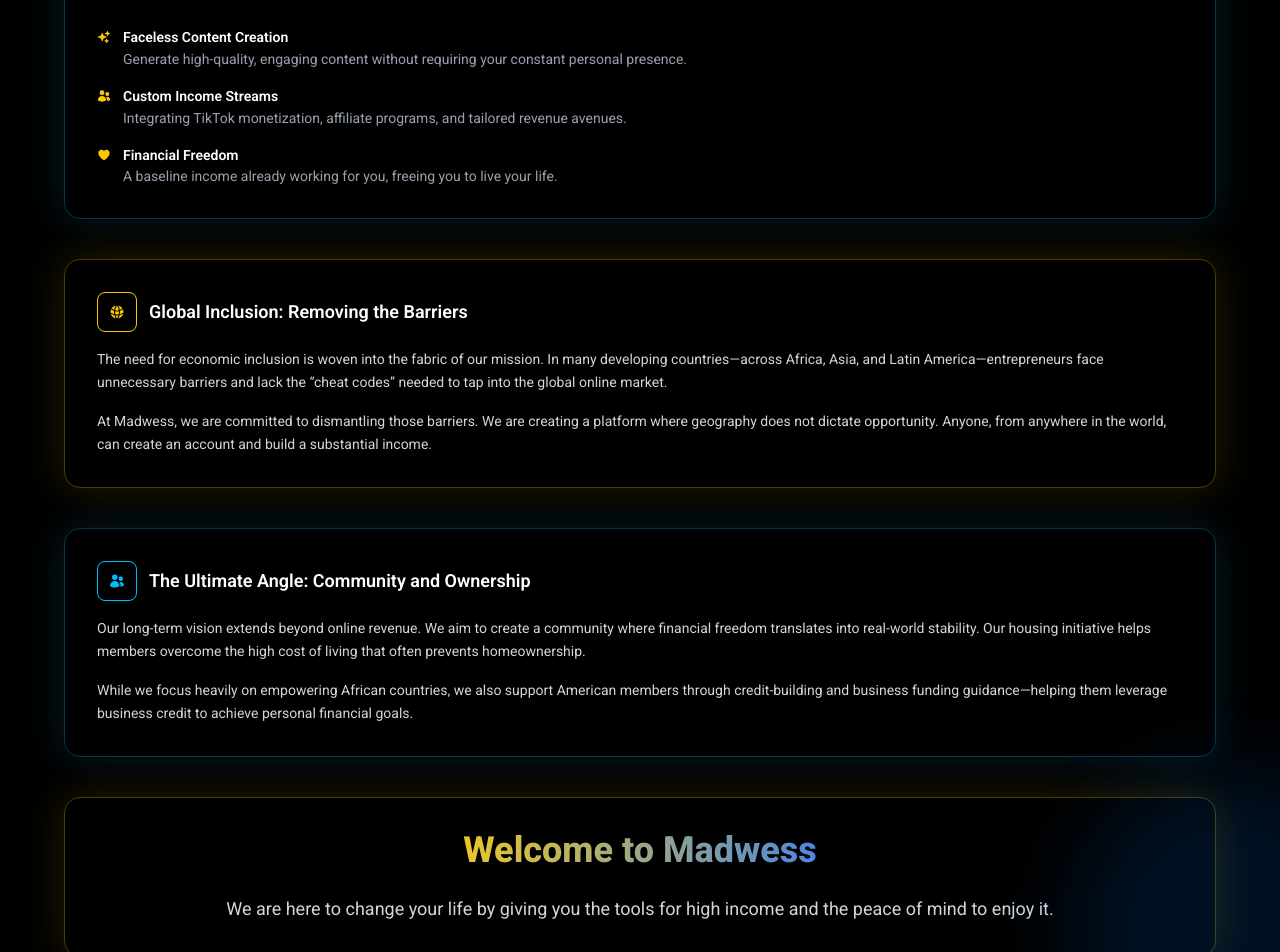
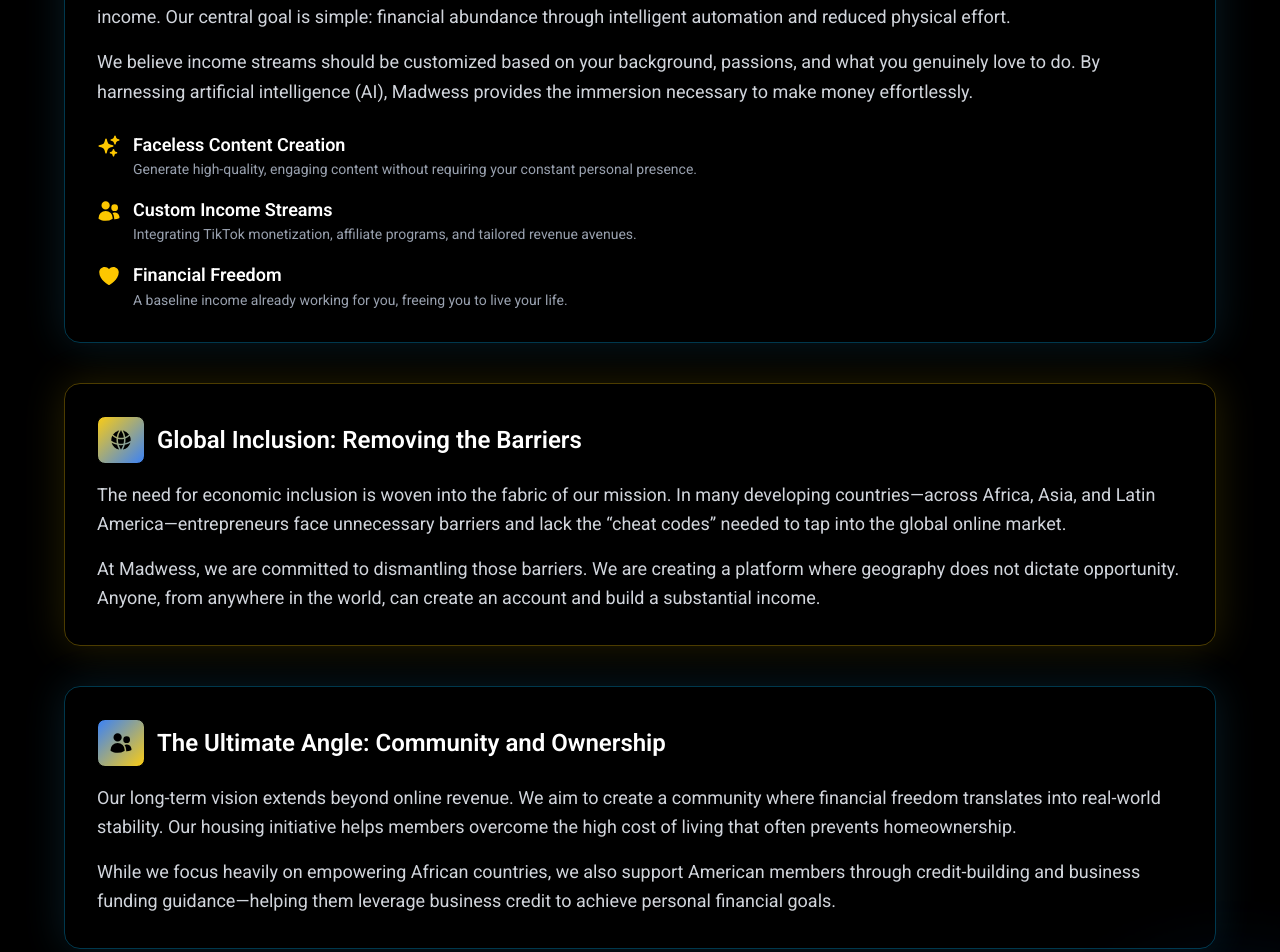
Before and after one commit to sanmoM/V-Card-Biolink, a Next.js app: page /our-story in a window 1280 px wide. Shown: the part 840-1792 px from the top of the page. Built offline with nearby package versions, Linux system fonts and the light colour scheme.

Commit message:
complete story page

```diff
--- a/app/(user-layout)/our-story/page.tsx
+++ b/app/(user-layout)/our-story/page.tsx
@@ -16,9 +16,9 @@
 
 export default function OurStoryPage(): JSX.Element {
     return (
-        <section className="px-4 py-24">
+        <section className="px-4 py-6 md:py-10 xl:py-24">
             {/* Header */}
-            <div className="mx-auto mb-16 max-w-3xl text-center">
+            <div className="mx-auto mb-8 md:mb-10 xl:mb-16 max-w-3xl text-center">
                 <MultiTextHeading text1="Our" text2="Story" text2Style={{
                     backgroundImage: "linear-gradient(90deg, #FFD700 0%, #0080FF 100%)"
                 }} />
@@ -31,7 +31,7 @@
                 <BlueCircle className="absolute bottom-[0] translate-y-[50%] right-0 translate-x-[50%] opacity-[0.7]" />
                 {/* Card 1 */}
                 <StoryCard
-                    icon={<HiHeart />}
+                    icon={<HiHeart size={24} />}
                     title="The Burden of the Hustle"
                     accent="yellow"
                 >
@@ -56,7 +56,7 @@
 
                 {/* Card 2 */}
                 <StoryCard
-                    icon={<HiLightBulb />}
+                    icon={<HiLightBulb size={24} />}
                     title="Our Vision: Automation and Abundance"
                     accent="blue"
                 >
@@ -77,17 +77,17 @@
 
                     <div className="mt-6 space-y-4">
                         <Feature
-                            icon={<HiSparkles />}
+                            icon={<HiSparkles size={24} />}
                             title="Faceless Content Creation"
                             description="Generate high-quality, engaging content without requiring your constant personal presence."
                         />
                         <Feature
-                            icon={<HiUsers />}
+                            icon={<HiUsers size={24} />}
                             title="Custom Income Streams"
                             description="Integrating TikTok monetization, affiliate programs, and tailored revenue avenues."
                         />
                         <Feature
-                            icon={<HiHeart />}
+                            icon={<HiHeart size={24} />}
                             title="Financial Freedom"
                             description="A baseline income already working for you, freeing you to live your life."
                         />
@@ -96,7 +96,7 @@
 
                 {/* Card 3 */}
                 <StoryCard
-                    icon={<HiGlobeAlt />}
+                    icon={<HiGlobeAlt size={24} />}
                     title="Global Inclusion: Removing the Barriers"
                     accent="yellow"
                 >
@@ -117,7 +117,7 @@
 
                 {/* Card 4 */}
                 <StoryCard
-                    icon={<HiUsers />}
+                    icon={<HiUsers size={24} />}
                     title="The Ultimate Angle: Community and Ownership"
                     accent="blue"
                 >
@@ -137,14 +137,12 @@
                 </StoryCard>
 
                 {/* Closing Card */}
-                <div className="rounded-2xl space-y-6 border border-yellow-400/30 p-8 text-center shadow-[0_0_40px_0_#FFD70026]">
-                    {/* <h3 className="mb-3 text-2xl font-bold text-yellow-400">
-                        Welcome to Madwess
-                    </h3> */}
+                <div className="rounded-2xl space-y-6 border border-yellow-400/30 p-4 lg:p-8 text-center shadow-[0_0_40px_0_#FFD70026]"> size={24}
                     <SectionHeading
                         style={{
                             backgroundImage: "linear-gradient(90deg, #FACC15 30%, #3B82F6 70%)"
                         }}
+                        className="text-3xl md:text-xl"
                     >
                         Welcome to Madwess
                     </SectionHeading>
@@ -171,21 +169,27 @@
 }) {
     const accentStyles =
         accent === "yellow"
-            ? "border-yellow-400/30 shadow-[0_0_40px_0_#FFD70026] text-yellow-400"
-            : "border-sky-400/30 shadow-[0_0_40px_0_#38BDF826] text-sky-400";
+            ? "border-yellow-400/30 shadow-[0_0_40px_0_#FFD70026]"
+            : "border-sky-400/30 shadow-[0_0_40px_0_#38BDF826]";
+
+    const styles = {
+        backgroundImage: accent === "yellow" ? "linear-gradient(135deg, #FACC15 0%, #3B82F6 100%)" : "linear-gradient(135deg, #3B82F6 0%, #FACC15 100%)",
+    };
 
     return (
-        <div className={`rounded-2xl border p-8 ${accentStyles}`}>
+        <div className={`rounded-2xl border p-6 lg:p-8 ${accentStyles}`}>
             <div className="mb-4 flex items-center gap-3">
-                <div className="flex h-10 w-10 items-center justify-center rounded-lg border border-current">
+                <div className="flex h-12 w-12 items-center justify-center rounded-lg border border-current"
+                    style={styles}
+                >
                     {icon}
                 </div>
-                <h2 className="text-lg font-semibold text-white">
+                <h2 className="text-lg md:text-xl xl:text-2xl font-semibold text-white">
                     {title}
                 </h2>
             </div>
 
-            <div className="space-y-4 text-sm leading-relaxed text-gray-300">
+            <div className="space-y-4 text-lg leading-relaxed text-gray-300">
                 {children}
             </div>
         </div>
--- a/components/user-layout/footer.tsx
+++ b/components/user-layout/footer.tsx
@@ -16,7 +16,7 @@
         <footer className="px-4 pt-20">
             <Container>
                 {/* Top Footer */}
-                <div className="grid md:grid-cols-2 lg:grid-cols-[20%_67%] gap-20 lg:gap-0 justify-between text-center md:text-left">
+                <div className="grid md:grid-cols-2 lg:grid-cols-[20%_67%] gap-10 md:gap-20 lg:gap-0 justify-between text-center md:text-left">
                     {/* Brand */}
                     <div className="mx-auto md:mx-0">
                         <Logo className="w-20 mx-auto md:mx-0" />
@@ -70,7 +70,7 @@
                     </div>
 
                     {/* Quick Links */}
-                    <div className="grid md:col-span-2 lg:col-span-1 md:grid-cols-2 lg:grid-cols-3 gap-20 lg:gap-0">
+                    <div className="grid md:col-span-2 lg:col-span-1 md:grid-cols-2 lg:grid-cols-3 gap-10 md:gap-20 lg:gap-0">
                         <FooterColumn title="Quick Links">
                             <FooterLink>Our Story</FooterLink>
                             <FooterLink>Plans</FooterLink>
@@ -111,7 +111,7 @@
                 </div>
 
                 {/* Divider */}
-                <div className="my-12 border-t border-white/10" />
+                <div className="my-6 lg:my-12 border-t border-white/10" />
 
                 {/* Bottom Footer */}
                 <div className="flex flex-col items-center gap-4 pb-6 text-center text-sm text-gray-400 md:flex-row md:justify-between md:text-left">
```
